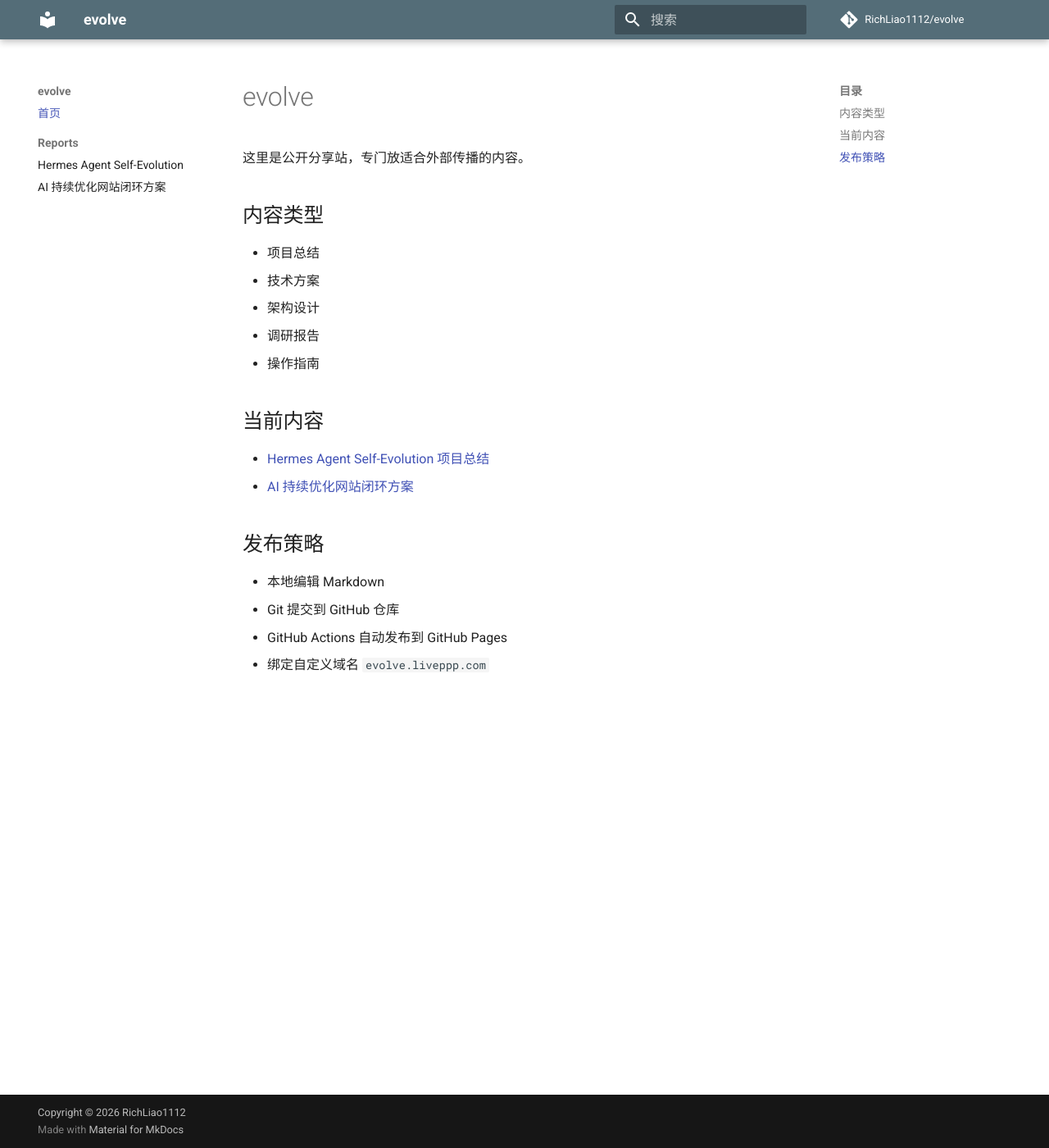
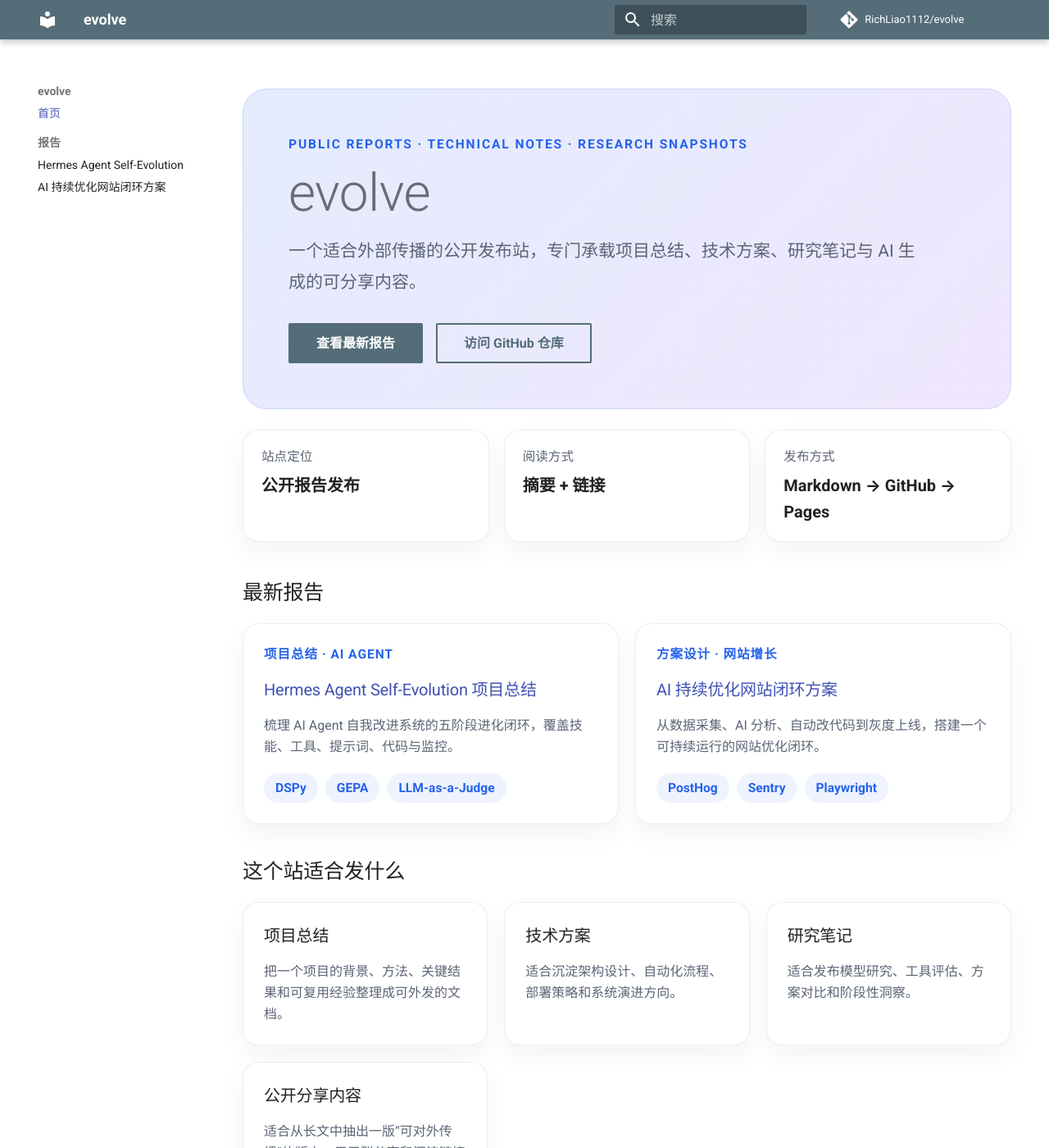
Before and after one commit to RichLiao1112/evolve, an MkDocs documentation site: the page built from docs/index.md, in a window 1280 px wide and 1400 px high. Shown: the whole window at 82% size. Built offline with MkDocs 1.6.1 and Material for MkDocs 9.7.7, drawn with Linux system fonts in a browser that asks for light colours; comment, search, counter and statistics services are not loaded; some of the changed text lies outside the part shown.

Commit message:
feat: refresh report landing page

```diff
--- a/docs/index.md
+++ b/docs/index.md
@@ -1,23 +1,87 @@
-# evolve
+---
+hide:
+  - toc
+---
 
-这里是公开分享站，专门放适合外部传播的内容。
+<div class="hero-panel">
+  <p class="hero-eyebrow">Public reports · technical notes · research snapshots</p>
+  <h1>evolve</h1>
+  <p class="hero-lead">
+    一个适合外部传播的公开发布站，专门承载项目总结、技术方案、研究笔记与 AI 生成的可分享内容。
+  </p>
+  <div class="hero-actions">
+    <a class="md-button md-button--primary" href="#latest-reports">查看最新报告</a>
+    <a class="md-button" href="https://github.com/RichLiao1112/evolve" target="_blank" rel="noopener">访问 GitHub 仓库</a>
+  </div>
+</div>
 
-## 内容类型
+<div class="summary-strip">
+  <div>
+    <span>站点定位</span>
+    <strong>公开报告发布</strong>
+  </div>
+  <div>
+    <span>阅读方式</span>
+    <strong>摘要 + 链接</strong>
+  </div>
+  <div>
+    <span>发布方式</span>
+    <strong>Markdown → GitHub → Pages</strong>
+  </div>
+</div>
 
-- 项目总结
-- 技术方案
-- 架构设计
-- 调研报告
-- 操作指南
+## 最新报告 { #latest-reports }
 
-## 当前内容
+<div class="report-grid">
+  <a class="report-card" href="reports/hermes-agent-self-evolution/">
+    <div class="report-card__meta">项目总结 · AI Agent</div>
+    <h3>Hermes Agent Self-Evolution 项目总结</h3>
+    <p>梳理 AI Agent 自我改进系统的五阶段进化闭环，覆盖技能、工具、提示词、代码与监控。</p>
+    <div class="report-card__tags">
+      <span>DSPy</span>
+      <span>GEPA</span>
+      <span>LLM-as-a-Judge</span>
+    </div>
+  </a>
 
-- [Hermes Agent Self-Evolution 项目总结](reports/hermes-agent-self-evolution.md)
-- [AI 持续优化网站闭环方案](reports/ai-site-optimization-loop.md)
+  <a class="report-card" href="reports/ai-site-optimization-loop/">
+    <div class="report-card__meta">方案设计 · 网站增长</div>
+    <h3>AI 持续优化网站闭环方案</h3>
+    <p>从数据采集、AI 分析、自动改代码到灰度上线，搭建一个可持续运行的网站优化闭环。</p>
+    <div class="report-card__tags">
+      <span>PostHog</span>
+      <span>Sentry</span>
+      <span>Playwright</span>
+    </div>
+  </a>
+</div>
 
-## 发布策略
+## 这个站适合发什么
 
-- 本地编辑 Markdown
-- Git 提交到 GitHub 仓库
-- GitHub Actions 自动发布到 GitHub Pages
-- 绑定自定义域名 `evolve.liveppp.com`
+<div class="topic-grid">
+  <div class="topic-card">
+    <h3>项目总结</h3>
+    <p>把一个项目的背景、方法、关键结果和可复用经验整理成可外发的文档。</p>
+  </div>
+  <div class="topic-card">
+    <h3>技术方案</h3>
+    <p>适合沉淀架构设计、自动化流程、部署策略和系统演进方向。</p>
+  </div>
+  <div class="topic-card">
+    <h3>研究笔记</h3>
+    <p>适合发布模型研究、工具评估、方案对比和阶段性洞察。</p>
+  </div>
+  <div class="topic-card">
+    <h3>公开分享内容</h3>
+    <p>适合从长文中抽出一版“可对外传播”的版本，用于群分享和沉淀链接资产。</p>
+  </div>
+</div>
+
+## 发布节奏
+
+1. 本地编写 Markdown。
+2. 推送到 GitHub 仓库。
+3. GitHub Actions 自动发布到 `evolve.liveppp.com`。
+4. 对外渠道默认发送：**摘要 + evolve 链接**。
+
+> 长内容放站点，群里只发摘要和入口，这样传播更轻、沉淀更稳。
--- /dev/null
+++ b/docs/stylesheets/extra.css
@@ -0,0 +1,152 @@
+:root {
+  --evolve-primary: #2563eb;
+  --evolve-accent: #7c3aed;
+  --evolve-surface: linear-gradient(135deg, rgba(37, 99, 235, 0.12), rgba(124, 58, 237, 0.12));
+  --evolve-border: rgba(37, 99, 235, 0.14);
+  --evolve-text-soft: #5b6475;
+}
+
+.hero-panel {
+  padding: 2.75rem;
+  border-radius: 1.5rem;
+  background: var(--evolve-surface);
+  border: 1px solid var(--evolve-border);
+  margin: 0.5rem 0 1.25rem;
+}
+
+.hero-eyebrow {
+  margin: 0 0 0.75rem;
+  font-size: 0.78rem;
+  font-weight: 700;
+  letter-spacing: 0.12em;
+  text-transform: uppercase;
+  color: var(--evolve-primary);
+}
+
+.hero-panel h1 {
+  margin: 0;
+  font-size: clamp(2.3rem, 5vw, 3.8rem);
+  line-height: 1;
+}
+
+.hero-lead {
+  max-width: 780px;
+  margin: 1rem 0 0;
+  font-size: 1.05rem;
+  line-height: 1.8;
+  color: var(--evolve-text-soft);
+}
+
+.hero-actions {
+  display: flex;
+  flex-wrap: wrap;
+  gap: 0.8rem;
+  margin-top: 1.5rem;
+}
+
+.summary-strip {
+  display: grid;
+  grid-template-columns: repeat(auto-fit, minmax(160px, 1fr));
+  gap: 0.9rem;
+  margin: 1.2rem 0 2.2rem;
+}
+
+.summary-strip > div,
+.topic-card,
+.report-card {
+  background: var(--md-default-bg-color);
+  border: 1px solid rgba(148, 163, 184, 0.18);
+  border-radius: 1rem;
+  box-shadow: 0 12px 30px rgba(15, 23, 42, 0.05);
+}
+
+.summary-strip > div {
+  padding: 1rem 1.1rem;
+}
+
+.summary-strip span {
+  display: block;
+  margin-bottom: 0.3rem;
+  font-size: 0.78rem;
+  color: var(--evolve-text-soft);
+}
+
+.summary-strip strong {
+  font-size: 1rem;
+}
+
+.report-grid,
+.topic-grid {
+  display: grid;
+  grid-template-columns: repeat(auto-fit, minmax(250px, 1fr));
+  gap: 1rem;
+  margin: 1rem 0 2rem;
+}
+
+.report-card,
+.topic-card {
+  display: block;
+  padding: 1.25rem;
+}
+
+.report-card {
+  color: inherit;
+  text-decoration: none;
+  transition: transform 0.18s ease, box-shadow 0.18s ease, border-color 0.18s ease;
+}
+
+.report-card:hover {
+  transform: translateY(-3px);
+  border-color: rgba(37, 99, 235, 0.28);
+  box-shadow: 0 16px 34px rgba(37, 99, 235, 0.12);
+}
+
+.report-card h3,
+.topic-card h3 {
+  margin-top: 0;
+  margin-bottom: 0.55rem;
+}
+
+.report-card p,
+.topic-card p {
+  margin-bottom: 0;
+  color: var(--evolve-text-soft);
+}
+
+.report-card__meta {
+  font-size: 0.78rem;
+  font-weight: 700;
+  letter-spacing: 0.06em;
+  text-transform: uppercase;
+  color: var(--evolve-primary);
+  margin-bottom: 0.75rem;
+}
+
+.report-card__tags {
+  display: flex;
+  flex-wrap: wrap;
+  gap: 0.45rem;
+  margin-top: 1rem;
+}
+
+.report-card__tags span {
+  display: inline-flex;
+  align-items: center;
+  padding: 0.28rem 0.7rem;
+  border-radius: 999px;
+  background: rgba(37, 99, 235, 0.08);
+  color: var(--evolve-primary);
+  font-size: 0.78rem;
+  font-weight: 600;
+}
+
+@media screen and (max-width: 768px) {
+  .hero-panel {
+    padding: 1.5rem;
+  }
+
+  .hero-actions {
+    flex-direction: column;
+    align-items: stretch;
+  }
+}
--- a/mkdocs.yml
+++ b/mkdocs.yml
@@ -21,9 +21,13 @@ theme:
       primary: blue grey
       accent: indigo
 
+extra_css:
+  - stylesheets/extra.css
+
 markdown_extensions:
   - admonition
   - attr_list
+  - md_in_html
   - def_list
   - footnotes
   - tables
@@ -43,6 +47,6 @@ plugins:
 
 nav:
   - 首页: index.md
-  - Reports:
+  - 报告:
       - Hermes Agent Self-Evolution: reports/hermes-agent-self-evolution.md
       - AI 持续优化网站闭环方案: reports/ai-site-optimization-loop.md
```
